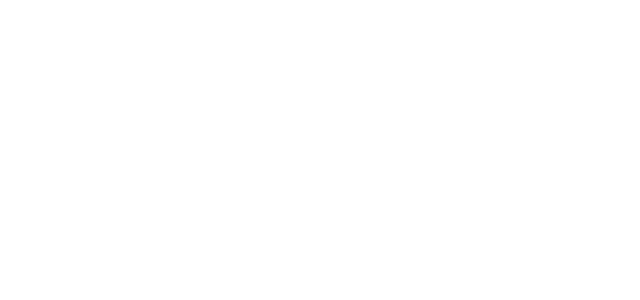
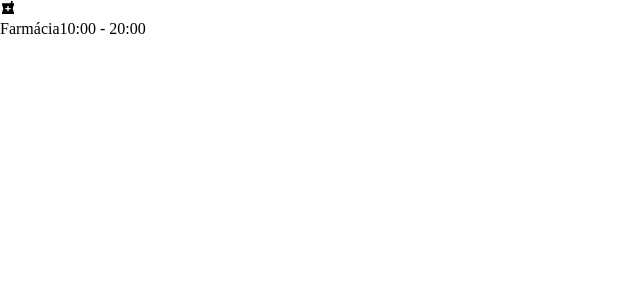
Before and after one commit to CaNeoN28/controle-farmaceutico-frontend, a Next.js app: page /teste in a window 1280 px wide. Shown: the top 300 px of the page, without its empty margins (0-640 px from the left). Built offline with nearby package versions, Linux system fonts and the light colour scheme.

Commit message:
Estruturando componente

```diff
--- a/src/app/teste/page.tsx
+++ b/src/app/teste/page.tsx
@@ -5,7 +5,7 @@ import FarmaciaItem from "@/components/FarmaciaItem";
 export default function Teste() {
 	return (
 		<div>
-			<FarmaciaItem/>
+			<FarmaciaItem informacao="10:00 - 20:00" nome="Farmácia"/>
 		</div>
 	);
 }
--- a/src/components/FarmaciaItem/index.tsx
+++ b/src/components/FarmaciaItem/index.tsx
@@ -1,9 +1,28 @@
-import styles from "./ListagemFarmacia.module.scss"
+import { MdLocalPharmacy } from "react-icons/md";
+import styles from "./FarmaciaItem.module.scss";
 
-interface Props{
-
+interface Props {
+  nome: string;
+  informacao: string;
+  imagem_url?: string;
 }
 
-export default function FarmaciaItem({}: Props){
- return <div></div>
+export default function FarmaciaItem({ informacao, nome, imagem_url }: Props) {
+  return (
+    <div className={styles.item}>
+      <div className={styles.imagem}>
+        {imagem_url ? (
+          <img />
+        ) : (
+          <span className={styles.placeholder}>
+            <MdLocalPharmacy />
+          </span>
+        )}
+      </div>
+      <div className={styles.conteudo}>
+        <span>{nome}</span>
+        <span>{informacao}</span>
+      </div>
+    </div>
+  );
 }
```
